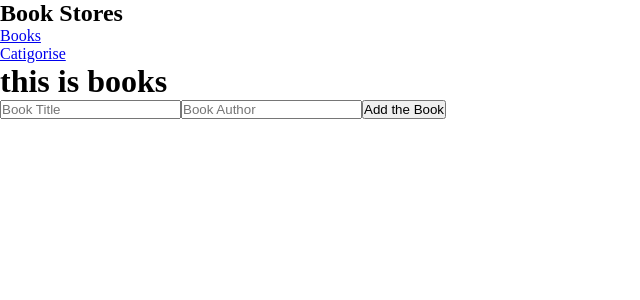
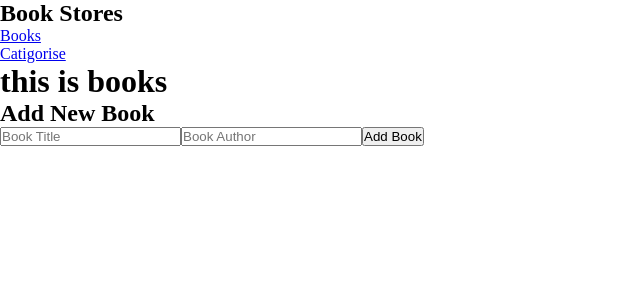
Before and after one commit to AlaaAlsalem/bookstore, a React (Create React App) app: page / in a window 1280 px wide. Shown: the top 300 px of the page, without its empty margins (0-640 px from the left). Built offline with nearby package versions, Linux system fonts and the light colour scheme.

Commit message:
Add logic to BookInput.js so the user can add bookes to state

```diff
--- a/src/components/BookInput.js
+++ b/src/components/BookInput.js
@@ -1,11 +1,60 @@
-const Bookinput = () => (
-  <section>
-    <form className="form">
-      <input type="text" placeholder="Book Title" />
-      <input type="text" placeholder="Book Author" />
-      <button type="submit">Add the Book</button>
-    </form>
-  </section>
-);
+import { React, useState } from 'react';
+import PropTypes from 'prop-types';
 
-export default Bookinput;
+const BookInput = (props) => {
+  const [input, setInput] = useState({
+    title: '',
+    author: '',
+  });
+
+  const onChange = (e) => {
+    setInput({
+      ...input,
+      [e.target.name]: e.target.value,
+    });
+  };
+  const { propsToAddBooks } = props;
+
+  const handleSubmit = (e) => {
+    e.preventDefault();
+    if (input.title.trim() && input.author.trim()) {
+      propsToAddBooks(input.title, input.author);
+      setInput({
+        title: '',
+        author: '',
+      });
+    }
+  };
+
+  return (
+    <section>
+      <h2>Add New Book</h2>
+
+      <form className="form" onSubmit={handleSubmit}>
+        <input
+          type="text"
+          placeholder="Book Title"
+          value={input.title}
+          name="title"
+          onChange={onChange}
+          required
+        />
+        <input
+          type="text"
+          placeholder="Book Author"
+          value={input.author}
+          name="author"
+          onChange={onChange}
+          required
+        />
+        <button type="submit" className="submit-btn">Add Book</button>
+      </form>
+    </section>
+  );
+};
+
+BookInput.propTypes = {
+  propsToAddBooks: PropTypes.func.isRequired,
+};
+
+export default BookInput;
```
